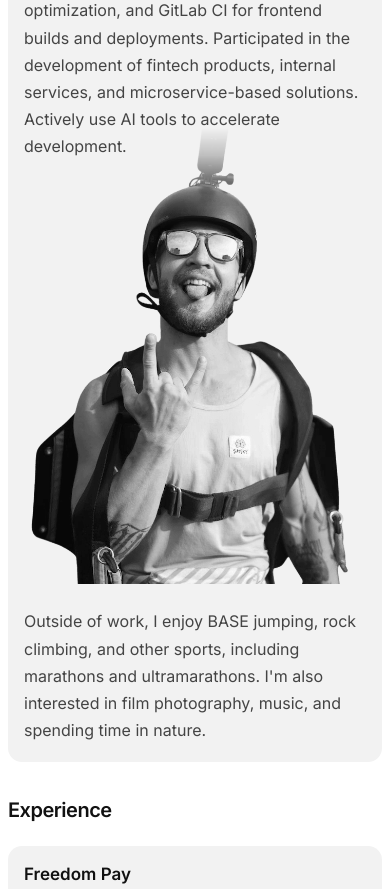
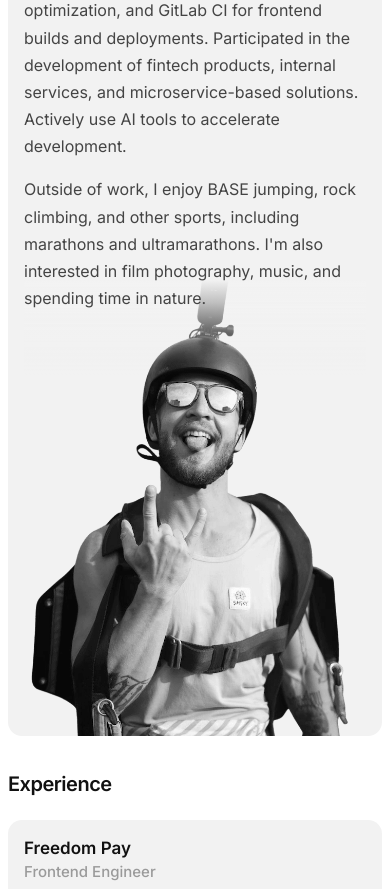
Before and after one commit to Turanozaur/turanozaur.github.io, a React (Vite) app: page / in a window 390 px wide. Shown: the part 1100-1989 px from the top of the page. Built offline with nearby package versions, Linux system fonts and the light colour scheme.

Commit message:
Reorder mobile About photo and fix fade scroll flicker

```diff
--- a/src/index.css
+++ b/src/index.css
@@ -1149,56 +1149,71 @@ button {
     --section-gap: 2.5rem;
   }
 
+  .about-card {
+    padding-bottom: 0;
+    overflow: hidden;
+  }
+
   .about-card__inner {
     grid-template-columns: 1fr;
     grid-template-rows: auto auto auto;
     gap: 0;
+    isolation: isolate;
   }
 
   .about-card__text {
     grid-column: 1;
     grid-row: 1;
+    margin-bottom: var(--space-4);
+  }
+
+  .about-card__hobbies-text {
+    grid-column: 1;
+    grid-row: 2;
     position: relative;
     z-index: 1;
     margin-bottom: calc(-1 * var(--space-8));
+    transform: translate3d(0, 0, 0);
+    -webkit-backface-visibility: hidden;
+    backface-visibility: hidden;
   }
 
   .about-card__photo {
     grid-column: 1;
-    grid-row: 2;
+    grid-row: 3;
     aspect-ratio: 3 / 4;
     width: 100%;
     max-width: 100%;
-    margin: 0 0 var(--space-6);
+    margin: 0;
+    contain: paint;
+    transform: translate3d(0, 0, 0);
+    -webkit-backface-visibility: hidden;
+    backface-visibility: hidden;
+    background-image: linear-gradient(
+        to bottom,
+        var(--color-surface) 0%,
+        color-mix(in srgb, var(--color-surface) 78%, transparent) 5%,
+        color-mix(in srgb, var(--color-surface) 48%, transparent) 10%,
+        color-mix(in srgb, var(--color-surface) 20%, transparent) 15%,
+        color-mix(in srgb, var(--color-surface) 4%, transparent) 18%,
+        transparent 21%
+      ),
+      url('/images/ivan-turanin.png');
+    background-repeat: no-repeat;
+    background-size: 100% 100%, cover;
+    background-position: center, center 8%;
   }
 
   .about-card__photo img {
-    object-position: center 8%;
-    -webkit-mask-image: linear-gradient(
-      to bottom,
-      transparent 0%,
-      rgb(0 0 0 / 22%) 6%,
-      rgb(0 0 0 / 52%) 11%,
-      rgb(0 0 0 / 80%) 16%,
-      rgb(0 0 0 / 96%) 19%,
-      #000 22%,
-      #000 100%
-    );
-    mask-image: linear-gradient(
-      to bottom,
-      transparent 0%,
-      rgb(0 0 0 / 22%) 6%,
-      rgb(0 0 0 / 52%) 11%,
-      rgb(0 0 0 / 80%) 16%,
-      rgb(0 0 0 / 96%) 19%,
-      #000 22%,
-      #000 100%
-    );
-  }
-
-  .about-card__hobbies-text {
-    grid-column: 1;
-    grid-row: 3;
+    position: absolute;
+    width: 1px;
+    height: 1px;
+    padding: 0;
+    margin: -1px;
+    overflow: hidden;
+    clip: rect(0, 0, 0, 0);
+    white-space: nowrap;
+    border: 0;
   }
 
   .header__inner {
```
